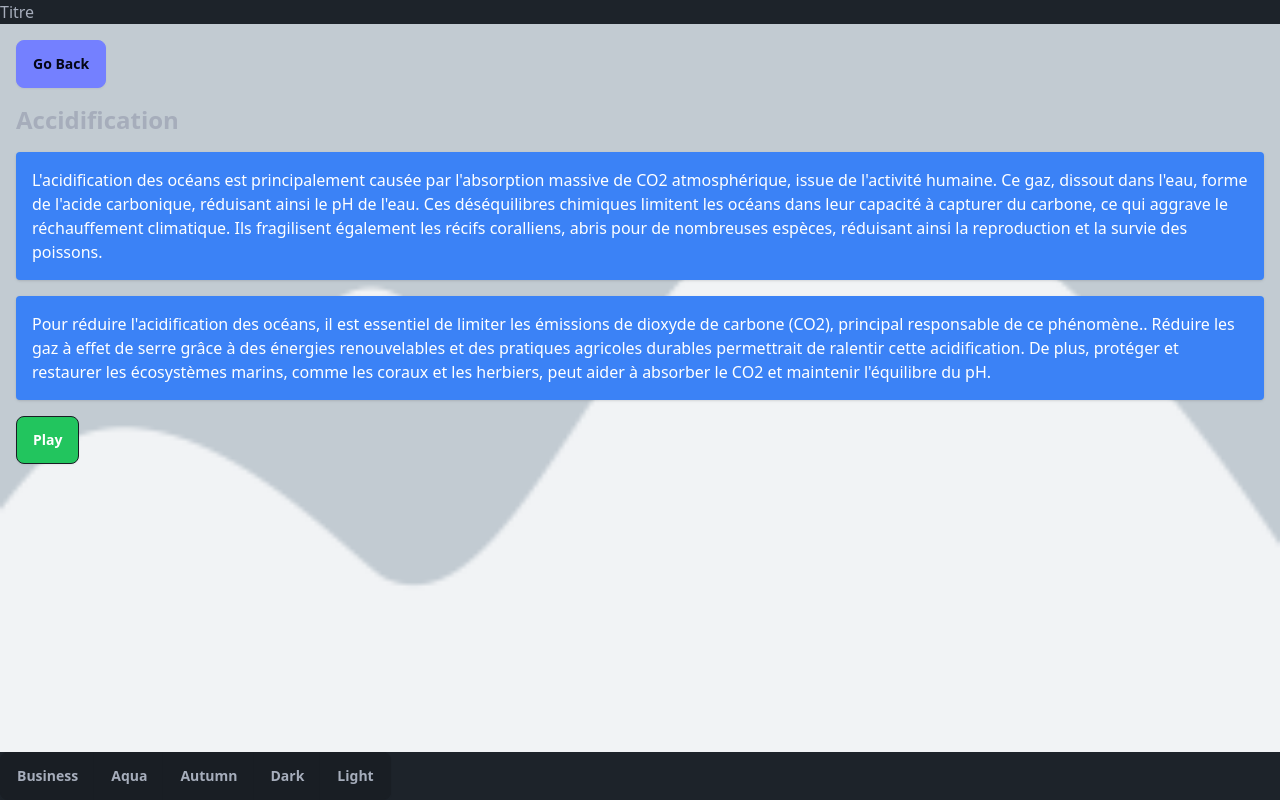
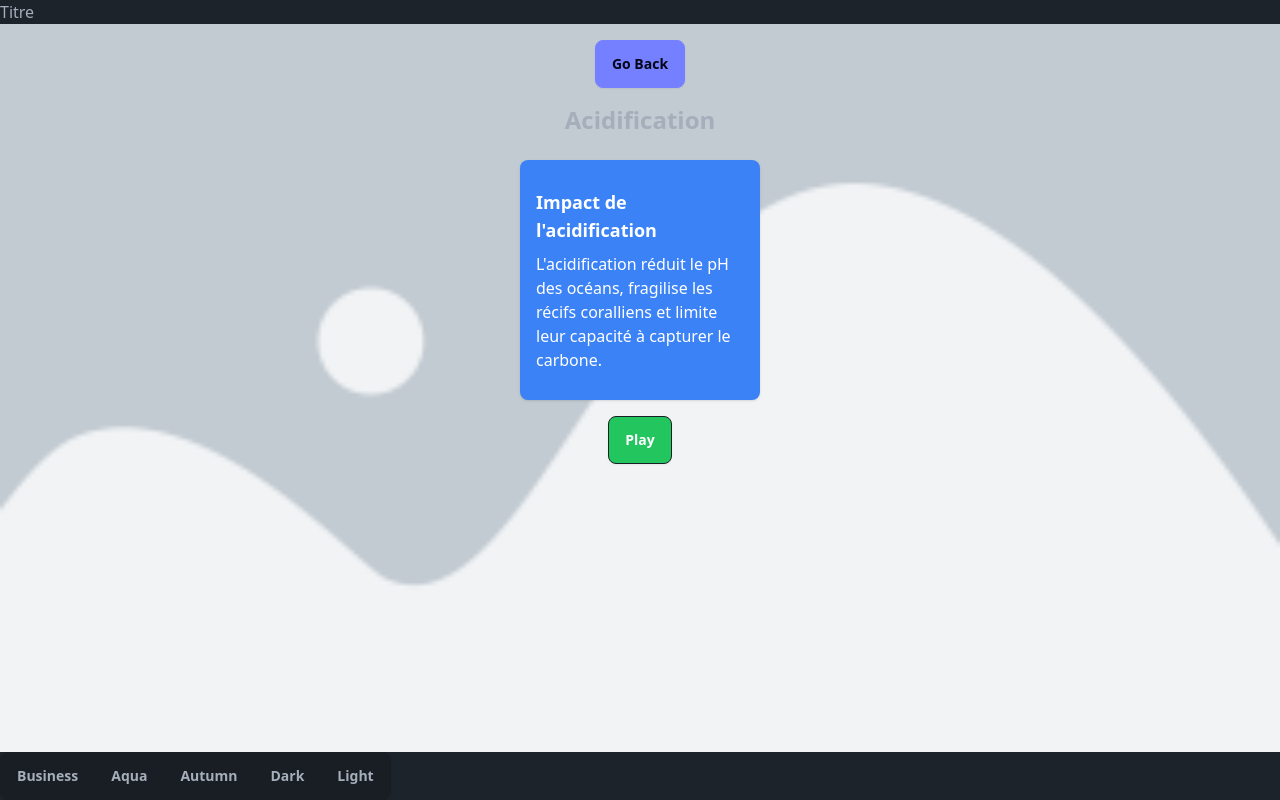
Before and after one commit to nuitit-2024-pas-de-nom/project, a Next.js app: page /stomach in a window 1280 px wide. Built offline with nearby package versions, Linux system fonts and the light colour scheme.

Commit message:
ajout des autres swift card

```diff
--- a/app/(info)/blood/page.tsx
+++ b/app/(info)/blood/page.tsx
@@ -1,21 +1,51 @@
+"use client";
+
+import { useState } from "react";
 import Link from "next/link";
 
 export default function Page() {
-    return (
-      <div className="p-4">
-        <Link href={"/show-billy"} className={"btn btn-primary"}>Go Back</Link>
+  const [isFlipped, setIsFlipped] = useState(false); // État pour gérer le flip
 
-        <h1 className="text-2xl font-bold mt-4">Mauvaise circulation</h1>
+  return (
+    <div className="p-4 flex flex-col items-center">
+      {/* Bouton de retour */}
+      <Link href={"/show-billy"} className="btn btn-primary">
+        Go Back
+      </Link>
 
-        <article className="bg-blue-500 text-white p-4 rounded mt-4 shadow">
-        La circulation océanique, vitale pour la régulation du climat terrestre, est en danger à cause des apports excessifs d’eau douce provenant de la fonte des calottes glaciaires et des précipitations accrues. Ces phénomènes réduisent la densité des eaux de surface, ralentissant le processus de downwelling (enfoncement des eaux denses) aux pôles.     Moins de stockage de chaleur et de carbone par l’océan, ce qui amplifie le réchauffement climatique.
-        </article>
+      {/* Titre */}
+      <h1 className="text-2xl font-bold mt-4">Mauvaise circulation</h1>
 
-        <article className="bg-blue-500 text-white p-4 rounded mt-4 shadow">
-        Pour réduire l'impact de la perturbation de la circulation océanique, il est essentiel de limiter les émissions de gaz à effet de serre afin de ralentir la fonte des calottes glaciaires et les changements dans les précipitations. En réduisant la température de la planète, on prévient l'excès d'eau douce qui dilue les océans. De plus, des efforts pour protéger les écosystèmes marins, comme la réduction de la pollution, peuvent aider à maintenir la santé des océans
-        </article>
+      {/* Carte avec effet de flip */}
+      <div
+        className={`flip-card w-64 h-64 mt-6 ${isFlipped ? "flipped" : ""}`} // w-64 pour une largeur plus étroite
+        onClick={() => setIsFlipped(!isFlipped)} // Toggle flip au clic
+      >
+        <div className="flip-card-inner">
+          {/* Face avant */}
+          <div className="flip-card-front bg-blue-500 text-white p-4 rounded shadow flex flex-col justify-center">
+            <h2 className="text-lg font-bold mb-2">Impact sur la circulation</h2>
+            <p>
+              La circulation océanique est menacée par les apports d’eau douce issus de la fonte des calottes glaciaires
+              et des précipitations accrues.
+            </p>
+          </div>
 
-        <Link href ="/blood/miniGame" className="btn bg-green-500 text-white hover:bg-green-600 mt-4">Play</Link>
+          {/* Face arrière */}
+          <div className="flip-card-back bg-green-500 text-white p-4 rounded shadow flex flex-col justify-center">
+            <h2 className="text-lg font-bold mb-2">Solutions</h2>
+            <p>
+              Limiter les émissions de gaz à effet de serre, ralentir la fonte des calottes glaciaires, et protéger les
+              écosystèmes marins.
+            </p>
+          </div>
+        </div>
       </div>
-    );
-  }
+
+      {/* Bouton Play */}
+      <Link href="/blood/miniGame" className="btn bg-green-500 text-white hover:bg-green-600 mt-4">
+        Play
+      </Link>
+    </div>
+  );
+}
--- a/app/(info)/head/page.tsx
+++ b/app/(info)/head/page.tsx
@@ -1,21 +1,51 @@
+"use client";
+
+import { useState } from "react";
 import Link from "next/link";
 
 export default function Page() {
-    return (
-      <div className="p-4">
-        <Link href={"/show-billy"} className={"btn btn-primary"}>Go Back</Link>
+  const [isFlipped, setIsFlipped] = useState(false); // État pour gérer le flip
 
-        <h1 className="text-2xl font-bold mt-4">Stratification</h1>
+  return (
+    <div className="p-4 flex flex-col items-center">
+      {/* Bouton de retour */}
+      <Link href={"/show-billy"} className="btn btn-primary">
+        Go Back
+      </Link>
 
-        <article className="bg-blue-500 text-white p-4 rounded mt-4 shadow">
-        Le réchauffement de la surface des océans accentue la stratification, car l'eau chaude, moins dense, reste en surface tandis que l'eau froide et dense demeure en profondeur. Ce phénomène bloque les échanges entre ces couches, limitant la circulation des gaz et des nutriments essentiels. Les effets sont directs et multiples:  appauvrissement en oxygène, réduction de la production biologique. Les espèces marines, comme les poissons et les mammifères, souffrent de la raréfaction des ressources et de l’habitat.
-        </article>
+      {/* Titre */}
+      <h1 className="text-2xl font-bold mt-4">Stratification</h1>
 
-        <article className="bg-blue-500 text-white p-4 rounded mt-4 shadow">
-        Pour réduire la stratification des océans, il est essentiel de limiter le réchauffement des eaux de surface, principalement causé par le changement climatique. Cela passe par la réduction des émissions de gaz à effet de serre, notamment le dioxyde de carbone, afin d'éviter l'augmentation des températures marines.
-        </article>
+      {/* Carte avec effet de flip */}
+      <div
+        className={`flip-card w-64 h-64 mt-6 ${isFlipped ? "flipped" : ""}`} // w-64 pour une largeur plus étroite
+        onClick={() => setIsFlipped(!isFlipped)} // Toggle flip au clic
+      >
+        <div className="flip-card-inner">
+          {/* Face avant */}
+          <div className="flip-card-front bg-blue-500 text-white p-4 rounded shadow flex flex-col justify-center">
+            <h2 className="text-lg font-bold mb-2">Impact de la stratification</h2>
+            <p>
+              Le réchauffement des océans limite les échanges entre les couches d'eau, réduisant l'oxygène et les
+              nutriments disponibles.
+            </p>
+          </div>
 
-        <Link href ="/head/miniGame" className="btn bg-green-500 text-white hover:bg-green-600 mt-4">Play</Link>
+          {/* Face arrière */}
+          <div className="flip-card-back bg-green-500 text-white p-4 rounded shadow flex flex-col justify-center">
+            <h2 className="text-lg font-bold mb-2">Solutions</h2>
+            <p>
+              Réduire les émissions de gaz à effet de serre pour limiter le réchauffement des eaux de surface et protéger
+              les écosystèmes marins.
+            </p>
+          </div>
+        </div>
       </div>
-    );
-  }
+
+      {/* Bouton Play */}
+      <Link href="/head/miniGame" className="btn bg-green-500 text-white hover:bg-green-600 mt-4">
+        Play
+      </Link>
+    </div>
+  );
+}
--- a/app/(info)/heart/page.tsx
+++ b/app/(info)/heart/page.tsx
@@ -1,21 +1,44 @@
+"use client";
+
+import { useState } from "react";
 import Link from "next/link";
 
 export default function Page() {
-    return (
-      <div className="p-4">
-        <Link href={"/show-billy"} className={"btn btn-primary"}>Go Back</Link>
+  const [isFlipped, setIsFlipped] = useState(false);
 
-        <h1 className="text-2xl font-bold mt-4">Désoxygénation</h1>
+  return (
+    <div className="p-4 flex flex-col items-center">
+      <Link href={"/show-billy"} className="btn btn-primary">
+        Go Back
+      </Link>
 
-        <article className="bg-blue-500 text-white p-4 rounded mt-4 shadow">
-        Ce phénomène est en partie dû à l’'eutrophisation des zones côtières, causée par un excès de nutriments provenant des engrais utilisés sur les terres agricoles. Ces nutriments se retrouvent dans les rivières et arrivent dans les estuaires et les côtes, où ils favorisent la prolifération du phytoplancton. En se décomposant, ce phytoplancton consomme beaucoup d'oxygène, ce qui en réduit la quantité dans les eaux profondes. Quand cette consommation est trop élevée, on parle de zones mortes où l'oxygène est trop faible pour que la vie marine puisse y prospérer.
-        </article>
+      <h1 className="text-2xl font-bold mt-4">Désoxygénation</h1>
 
-        <article className="bg-blue-500 text-white p-4 rounded mt-4 shadow">
-        Pour réduire la désoxygénation des océans, il est crucial de limiter le réchauffement climatique en réduisant les émissions de gaz à effet de serre. Il faut également limiter les excès de nutriments issus de l'agriculture et des eaux usées. Restaurer les écosystèmes côtiers comme les mangroves et les herbiers marins peut également aider à maintenir un équilibre écologique. Enfin, une gestion durable des océans, soutenue par des politiques internationales, est essentielle pour protéger la vie marine.
-        </article>
+      <div
+        className={`flip-card w-64 h-64 mt-6 ${isFlipped ? "flipped" : ""}`}
+        onClick={() => setIsFlipped(!isFlipped)}
+      >
+        <div className="flip-card-inner">
+          <div className="flip-card-front bg-blue-500 text-white p-4 rounded shadow flex flex-col justify-center">
+            <h2 className="text-lg font-bold mb-2">Impact de la désoxygénation</h2>
+            <p>
+              La prolifération de phytoplancton consomme beaucoup d'oxygène, créant des zones mortes dans les eaux
+              profondes.
+            </p>
+          </div>
+          <div className="flip-card-back bg-green-500 text-white p-4 rounded shadow flex flex-col justify-center">
+            <h2 className="text-lg font-bold mb-2">Solutions</h2>
+            <p>
+              Réduire les émissions de gaz à effet de serre et limiter les excès de nutriments provenant de l'agriculture
+              pour restaurer les écosystèmes marins.
+            </p>
+          </div>
+        </div>
+      </div>
 
-        <Link href ="/heart/miniGame" className="btn bg-green-500 text-white hover:bg-green-600 mt-4">Play</Link>
-      </div>
-    );
-  }
+      <Link href="/heart/miniGame" className="btn bg-green-500 text-white hover:bg-green-600 mt-4">
+        Play
+      </Link>
+    </div>
+  );
+}
--- a/app/(info)/stomach/page.tsx
+++ b/app/(info)/stomach/page.tsx
@@ -1,21 +1,44 @@
+"use client";
+
+import { useState } from "react";
 import Link from "next/link";
 
 export default function Page() {
-    return (
-      <div className="p-4">
-        <Link href={"/show-billy"} className={"btn btn-primary"}>Go Back</Link>
+  const [isFlipped, setIsFlipped] = useState(false);
 
-        <h1 className="text-2xl font-bold mt-4">Accidification</h1>
+  return (
+    <div className="p-4 flex flex-col items-center">
+      <Link href={"/show-billy"} className="btn btn-primary">
+        Go Back
+      </Link>
 
-        <article className="bg-blue-500 text-white p-4 rounded mt-4 shadow">
-        L'acidification des océans est principalement causée par l'absorption massive de CO2 atmosphérique, issue de l'activité humaine. Ce gaz, dissout dans l'eau, forme de l'acide carbonique, réduisant ainsi le pH de l'eau. Ces déséquilibres chimiques limitent les océans dans leur capacité à capturer du carbone, ce qui aggrave le réchauffement climatique. Ils fragilisent également les récifs coralliens, abris pour de nombreuses espèces, réduisant ainsi la reproduction et la survie des poissons.
-        </article>
+      <h1 className="text-2xl font-bold mt-4">Acidification</h1>
 
-        <article className="bg-blue-500 text-white p-4 rounded mt-4 shadow">
-        Pour réduire l'acidification des océans, il est essentiel de limiter les émissions de dioxyde de carbone (CO2), principal responsable de ce phénomène.. Réduire les gaz à effet de serre grâce à des énergies renouvelables et des pratiques agricoles durables permettrait de ralentir cette acidification. De plus, protéger et restaurer les écosystèmes marins, comme les coraux et les herbiers, peut aider à absorber le CO2 et maintenir l'équilibre du pH.
-        </article>
+      <div
+        className={`flip-card w-64 h-64 mt-6 ${isFlipped ? "flipped" : ""}`}
+        onClick={() => setIsFlipped(!isFlipped)}
+      >
+        <div className="flip-card-inner">
+          <div className="flip-card-front bg-blue-500 text-white p-4 rounded shadow flex flex-col justify-center">
+            <h2 className="text-lg font-bold mb-2">Impact de l'acidification</h2>
+            <p>
+              L'acidification réduit le pH des océans, fragilise les récifs coralliens et limite leur capacité à capturer
+              le carbone.
+            </p>
+          </div>
+          <div className="flip-card-back bg-green-500 text-white p-4 rounded shadow flex flex-col justify-center">
+            <h2 className="text-lg font-bold mb-2">Solutions</h2>
+            <p>
+              Limiter les émissions de CO2, promouvoir les énergies renouvelables et protéger les écosystèmes marins
+              pour ralentir ce phénomène.
+            </p>
+          </div>
+        </div>
+      </div>
 
-        <Link href ="/stomach/miniGame" className="btn bg-green-500 text-white hover:bg-green-600 mt-4">Play</Link>
-      </div>
-    );
-  }
+      <Link href="/stomach/miniGame" className="btn bg-green-500 text-white hover:bg-green-600 mt-4">
+        Play
+      </Link>
+    </div>
+  );
+}
```
